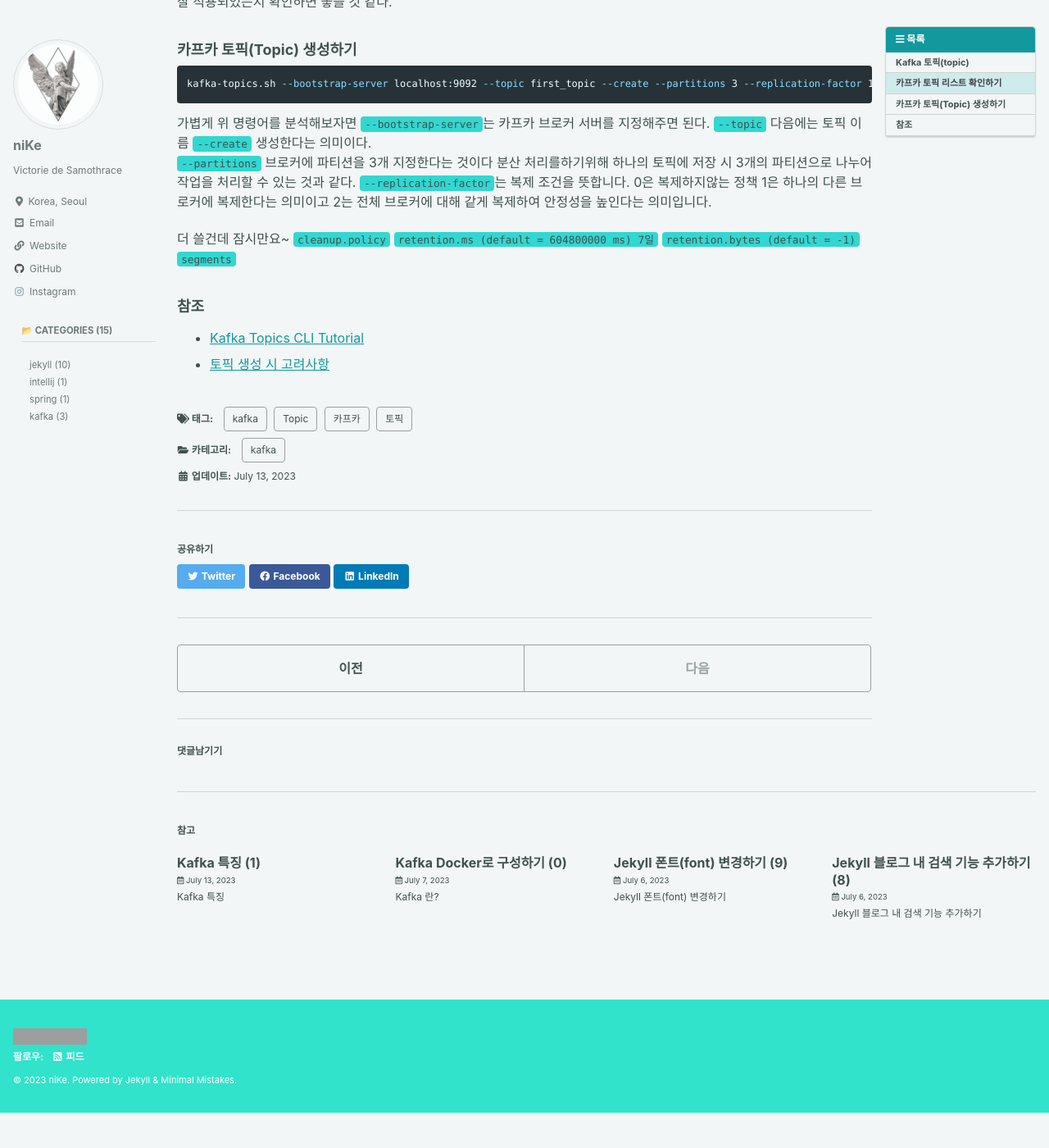
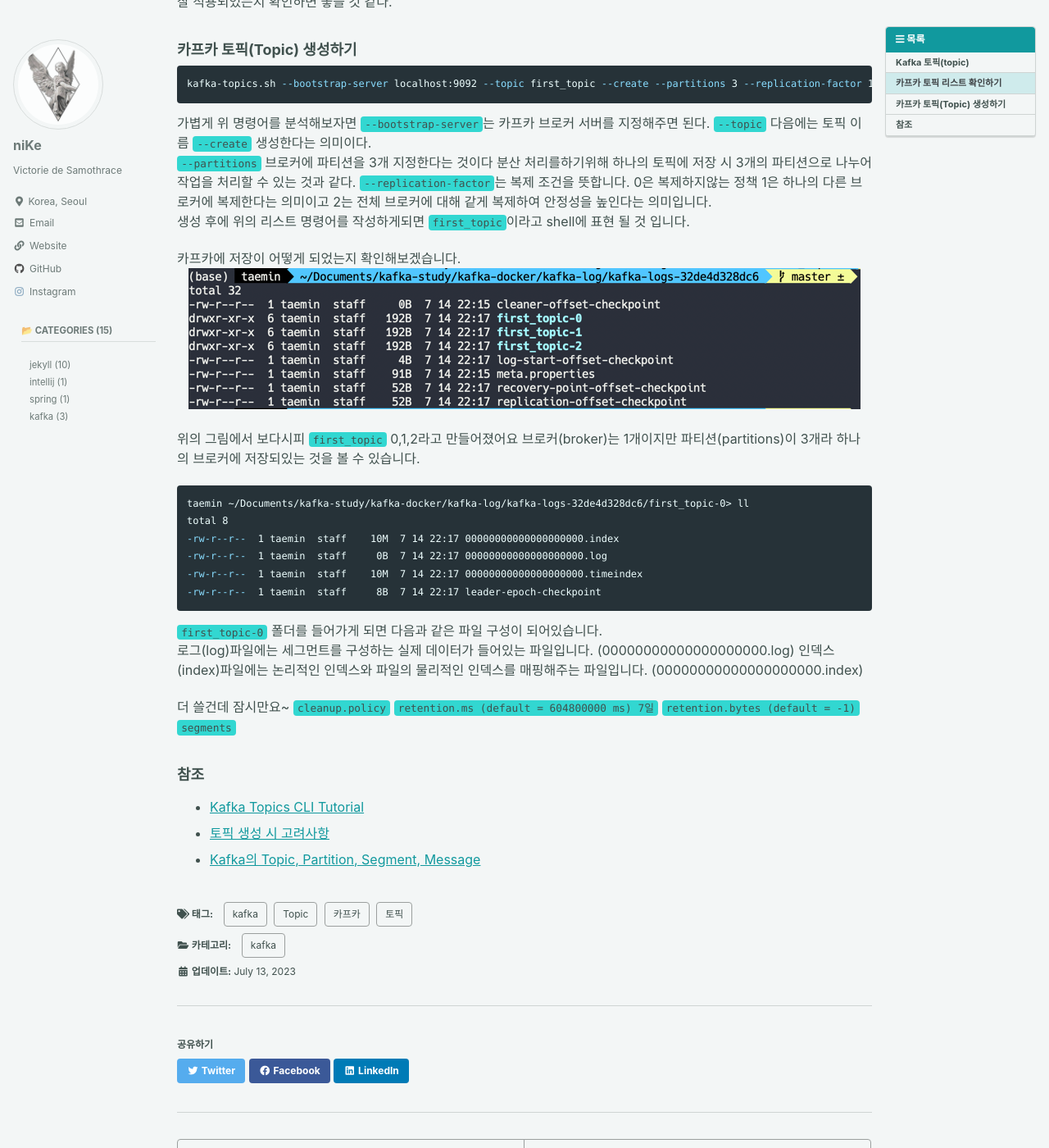
Before and after one commit to KwakTaeMin/KwakTaeMin.github.io, a Jekyll site: the page built from _posts/2023-07-14-Kafka Topic(2).md, in a window 1280 px wide and 1400 px high, scrolled down 618 px. Shown: the whole window at 82% size. Built offline with Jekyll 4.4.1, drawn with Linux system fonts in a browser that asks for light colours; cached includes are drawn as plain includes; some web fonts are replaced; comment, search, counter and statistics services are not loaded; before the commit the page ends 1975 px from its top, so only the background shows below that; grey boxes are pictures that could not be loaded.

Commit message:
카프카 토픽 포스팅

````diff
--- a/_posts/2023-07-14-Kafka Topic(2).md
+++ b/_posts/2023-07-14-Kafka Topic(2).md
@@ -39,6 +39,22 @@ kafka-topics.sh --bootstrap-server localhost:9092 --topic first_topic --create -
 가볍게 위 명령어를 분석해보자면 `--bootstrap-server`는 카프카 브로커 서버를 지정해주면 된다. `--topic` 다음에는 토픽 이름 `--create` 생성한다는 의미이다.
 `--partitions` 브로커에 파티션을 3개 지정한다는 것이다 분산 처리를하기위해 하나의 토픽에 저장 시 3개의 파티션으로 나누어 작업을 처리할 수 있는 것과 같다.
 `--replication-factor`는 복제 조건을 뜻합니다. 0은 복제하지않는 정책 1은 하나의 다른 브로커에 복제한다는 의미이고 2는 전체 브로커에 대해 같게 복제하여 안정성을 높인다는 의미입니다.
+생성 후에 위의 리스트 명령어를 작성하게되면 `first_topic`이라고 shell에 표현 될 것 입니다.
+
+카프카에 저장이 어떻게 되었는지 확인해보겠습니다.
+![img.png](/assets/images/2307/13-1.png#center)
+위의 그림에서 보다시피 `first_topic` 0,1,2라고 만들어졌어요 브로커(broker)는 1개이지만 파티션(partitions)이 3개라 하나의 브로커에 저장되있는 것을 볼 수 있습니다.
+```shell
+taemin ~/Documents/kafka-study/kafka-docker/kafka-log/kafka-logs-32de4d328dc6/first_topic-0> ll
+total 8
+-rw-r--r--  1 taemin  staff    10M  7 14 22:17 00000000000000000000.index
+-rw-r--r--  1 taemin  staff     0B  7 14 22:17 00000000000000000000.log
+-rw-r--r--  1 taemin  staff    10M  7 14 22:17 00000000000000000000.timeindex
+-rw-r--r--  1 taemin  staff     8B  7 14 22:17 leader-epoch-checkpoint
+```
+`first_topic-0` 폴더를 들어가게 되면 다음과 같은 파일 구성이 되어있습니다.
+로그(log)파일에는 세그먼트를 구성하는 실제 데이터가 들어있는 파일입니다. (00000000000000000000.log)
+인덱스(index)파일에는 논리적인 인덱스와 파일의 물리적인 인덱스를 매핑해주는 파일입니다. (00000000000000000000.index)
 
 더 쓸건데 잠시만요~
 `cleanup.policy`
@@ -50,3 +66,4 @@ kafka-topics.sh --bootstrap-server localhost:9092 --topic first_topic --create -
 ### 참조
 - [Kafka Topics CLI Tutorial](https://www.conduktor.io/kafka/kafka-topics-cli-tutorial/)
 - [토픽 생성 시 고려사항](https://n1tjrgns.tistory.com/296)
+- [Kafka의 Topic, Partition, Segment, Message](https://leeyh0216.github.io/posts/kafka_concept/)
````
Also changed, not shown: _posts/2023-07-07-Kafka Docker 설치(0).md (+4 -1 lines), assets/images/2307/13-1.png (added).
